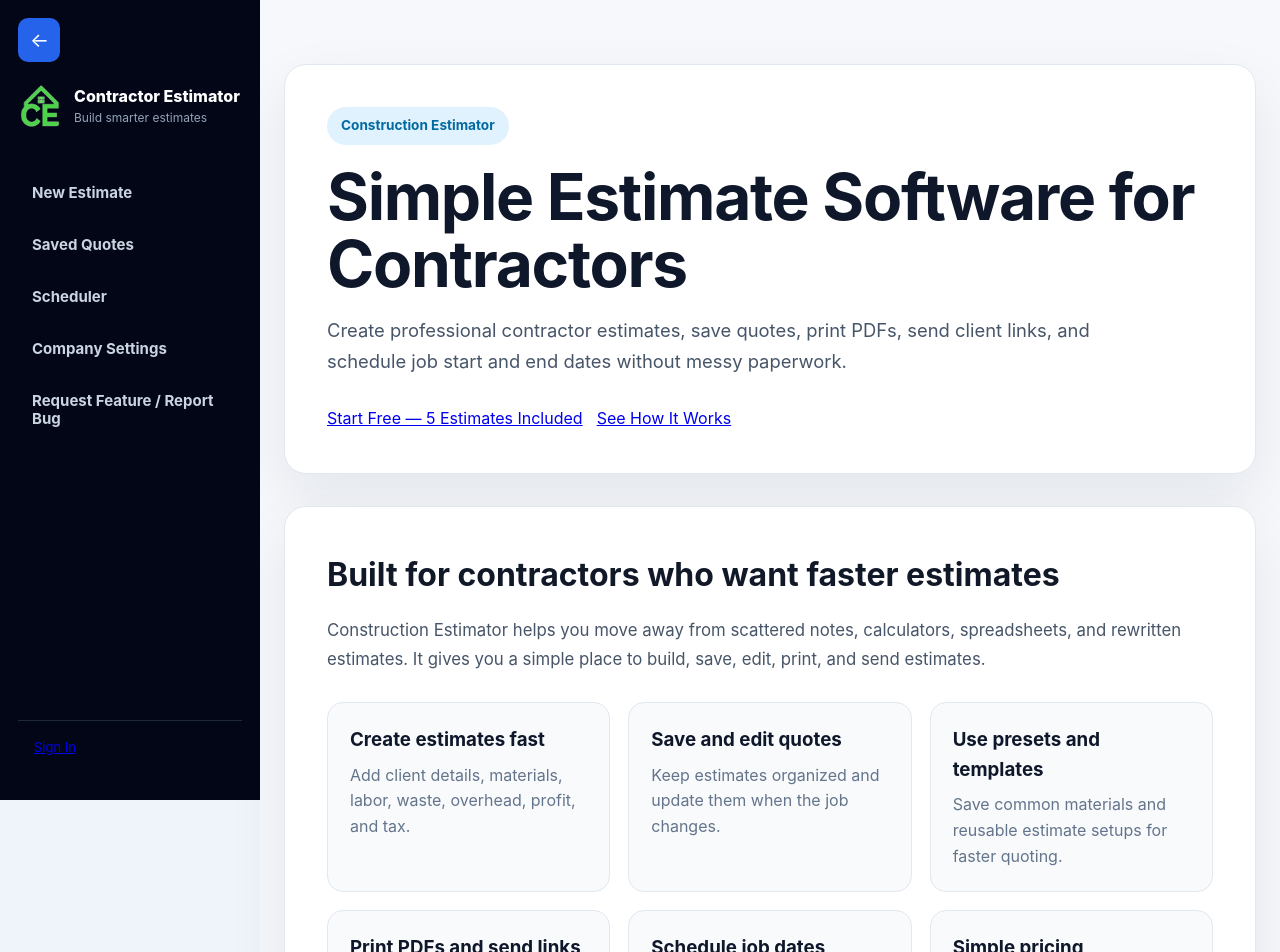
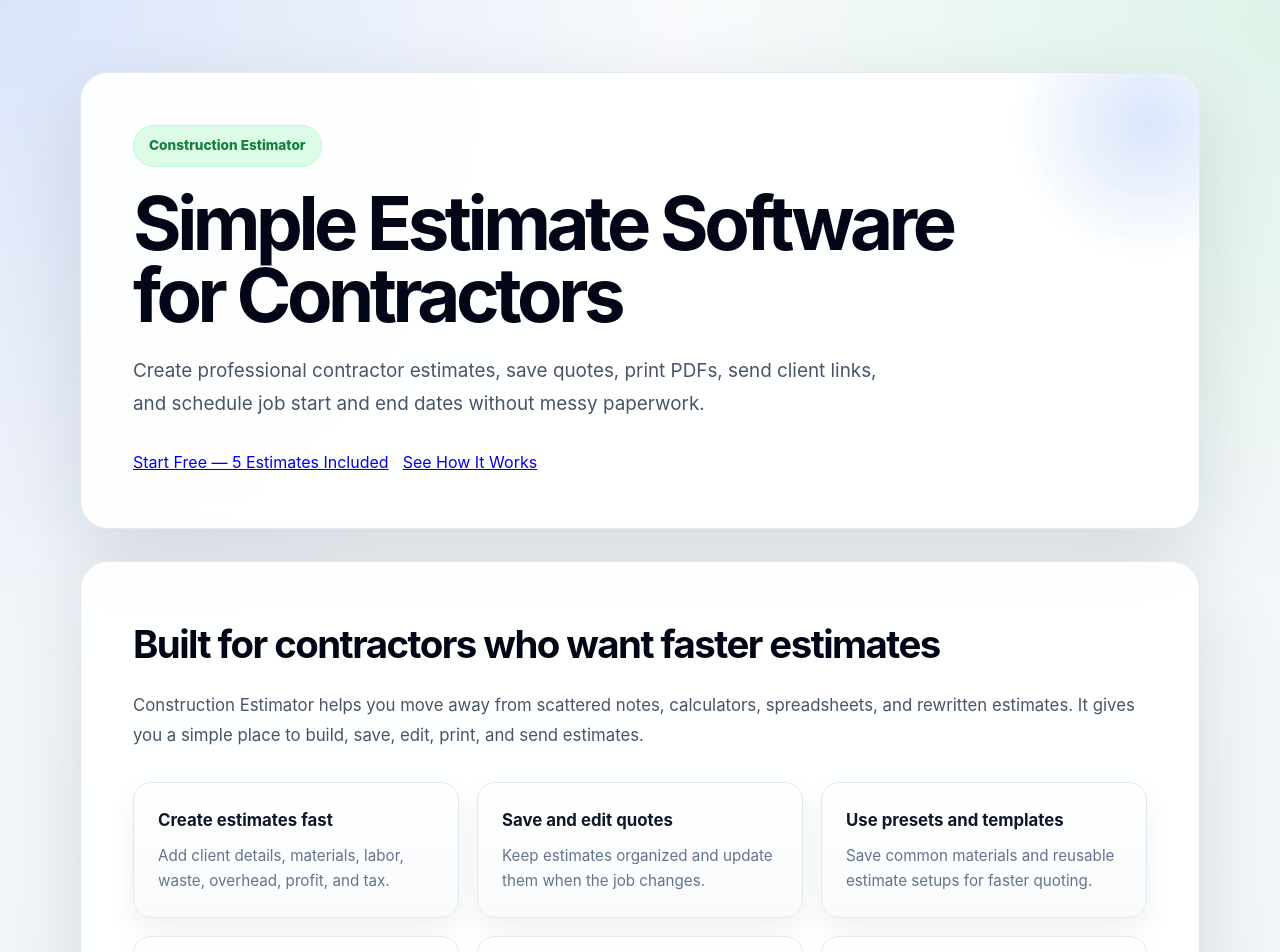
Before and after one commit to josh520n-cmd/Contractor-Estimator, a Next.js app: page /contractor-estimate-software in a window 1280 px wide. Shown: the top 952 px of the page. Built offline with nearby package versions, Linux system fonts and the light colour scheme; no server answers.

Commit message:
minor adj.

```diff
--- a/src/components/Navigation.js
+++ b/src/components/Navigation.js
@@ -38,15 +38,28 @@ export default function Navigation() {
     };
   }, []);
 
+  const seoSlugs = [
+    "/contractor-estimate-software",
+    "/handyman-estimate-software",
+    "/painting-estimate-software",
+    "/landscaping-estimate-software",
+    "/remodeling-estimate-software",
+    "/construction-estimate-template",
+  ];
+
+  const currentPath = router.asPath.split("?")[0];
+
   const isAuthPage =
     router.pathname === "/" ||
     router.pathname === "/login" ||
     router.pathname === "/signup";
 
+  const isSeoPage = seoSlugs.includes(currentPath);
   const isClientView = router.pathname.startsWith("/quotes/client");
-  const isPrintView = router.pathname === "/print";
-  const shouldHideSidebar = isAuthPage || isClientView || isPrintView;
+  const isPrintView = router.pathname === "/print" || router.pathname.includes("/print");
 
+  const shouldHideSidebar =
+    isAuthPage || isSeoPage || isClientView || isPrintView;
   async function loadUsageStatus(firebaseUser) {
     if (!firebaseUser) {
       setUsageStatus(null);
--- a/styles/globals.css
+++ b/styles/globals.css
@@ -2600,3 +2600,165 @@ body[data-print="true"] aside {
   font-size: 0.9rem;
   margin-top: 12px;
 }
+
+/* SEO LANDING PAGES */
+
+.seo-page {
+  min-height: 100vh;
+  background:
+    radial-gradient(circle at top left, rgba(37, 99, 235, 0.14), transparent 34%),
+    radial-gradient(circle at top right, rgba(34, 197, 94, 0.12), transparent 30%),
+    linear-gradient(180deg, #f8fafc 0%, #eef2f7 100%);
+  color: #0f172a;
+  padding: 72px 24px;
+}
+
+.seo-hero,
+.seo-section,
+.seo-cta {
+  max-width: 1120px;
+  margin: 0 auto 32px;
+  background: rgba(255, 255, 255, 0.92);
+  border: 1px solid rgba(226, 232, 240, 0.95);
+  border-radius: 28px;
+  padding: 52px;
+  box-shadow: 0 28px 80px rgba(15, 23, 42, 0.12);
+  backdrop-filter: blur(14px);
+}
+
+.seo-hero {
+  position: relative;
+  overflow: hidden;
+}
+
+.seo-hero::after {
+  content: "";
+  position: absolute;
+  width: 280px;
+  height: 280px;
+  border-radius: 999px;
+  right: -90px;
+  top: -90px;
+  background: radial-gradient(circle, rgba(37, 99, 235, 0.16), transparent 70%);
+  pointer-events: none;
+}
+
+.seo-badge {
+  display: inline-flex;
+  align-items: center;
+  padding: 9px 15px;
+  border-radius: 999px;
+  background: #dcfce7;
+  color: #15803d;
+  font-weight: 800;
+  font-size: 0.85rem;
+  margin-bottom: 20px;
+  border: 1px solid #bbf7d0;
+}
+
+.seo-hero h1 {
+  max-width: 850px;
+  font-size: clamp(2.3rem, 5.8vw, 4.8rem);
+  line-height: 0.98;
+  letter-spacing: -0.06em;
+  margin: 0 0 22px;
+  color: #020617;
+}
+
+.seo-subtitle {
+  max-width: 780px;
+  font-size: 1.18rem;
+  color: #475569;
+  line-height: 1.75;
+  margin: 0;
+}
+
+.seo-actions {
+  display: flex;
+  gap: 14px;
+  flex-wrap: wrap;
+  margin-top: 30px;
+}
+
+.seo-section h2,
+.seo-cta h2 {
+  font-size: clamp(1.7rem, 3vw, 2.5rem);
+  letter-spacing: -0.04em;
+  margin: 0 0 16px;
+  color: #020617;
+}
+
+.seo-section > p,
+.seo-cta p {
+  color: #475569;
+  line-height: 1.75;
+  font-size: 1.05rem;
+  margin-bottom: 0;
+}
+
+.seo-feature-grid {
+  display: grid;
+  grid-template-columns: repeat(3, minmax(0, 1fr));
+  gap: 18px;
+  margin-top: 32px;
+}
+
+.seo-feature-grid div {
+  background: linear-gradient(180deg, #ffffff 0%, #f8fafc 100%);
+  border: 1px solid #e2e8f0;
+  border-radius: 18px;
+  padding: 24px;
+  box-shadow: 0 12px 28px rgba(15, 23, 42, 0.06);
+}
+
+.seo-feature-grid h3 {
+  margin: 0 0 9px;
+  color: #0f172a;
+  font-size: 1.05rem;
+}
+
+.seo-feature-grid p {
+  margin: 0;
+  color: #64748b;
+  line-height: 1.65;
+  font-size: 0.95rem;
+}
+
+.seo-cta {
+  text-align: center;
+  background:
+    radial-gradient(circle at top, rgba(37, 99, 235, 0.12), transparent 42%),
+    #ffffff;
+}
+
+.seo-cta p {
+  max-width: 680px;
+  margin: 0 auto 26px;
+}
+
+@media (max-width: 850px) {
+  .seo-page {
+    padding: 42px 16px;
+  }
+
+  .seo-feature-grid {
+    grid-template-columns: 1fr;
+  }
+
+  .seo-hero,
+  .seo-section,
+  .seo-cta {
+    padding: 30px;
+    border-radius: 22px;
+  }
+
+  .seo-actions {
+    flex-direction: column;
+  }
+
+  .seo-actions a,
+  .seo-cta a {
+    width: 100%;
+    text-align: center;
+  }
+}
```
